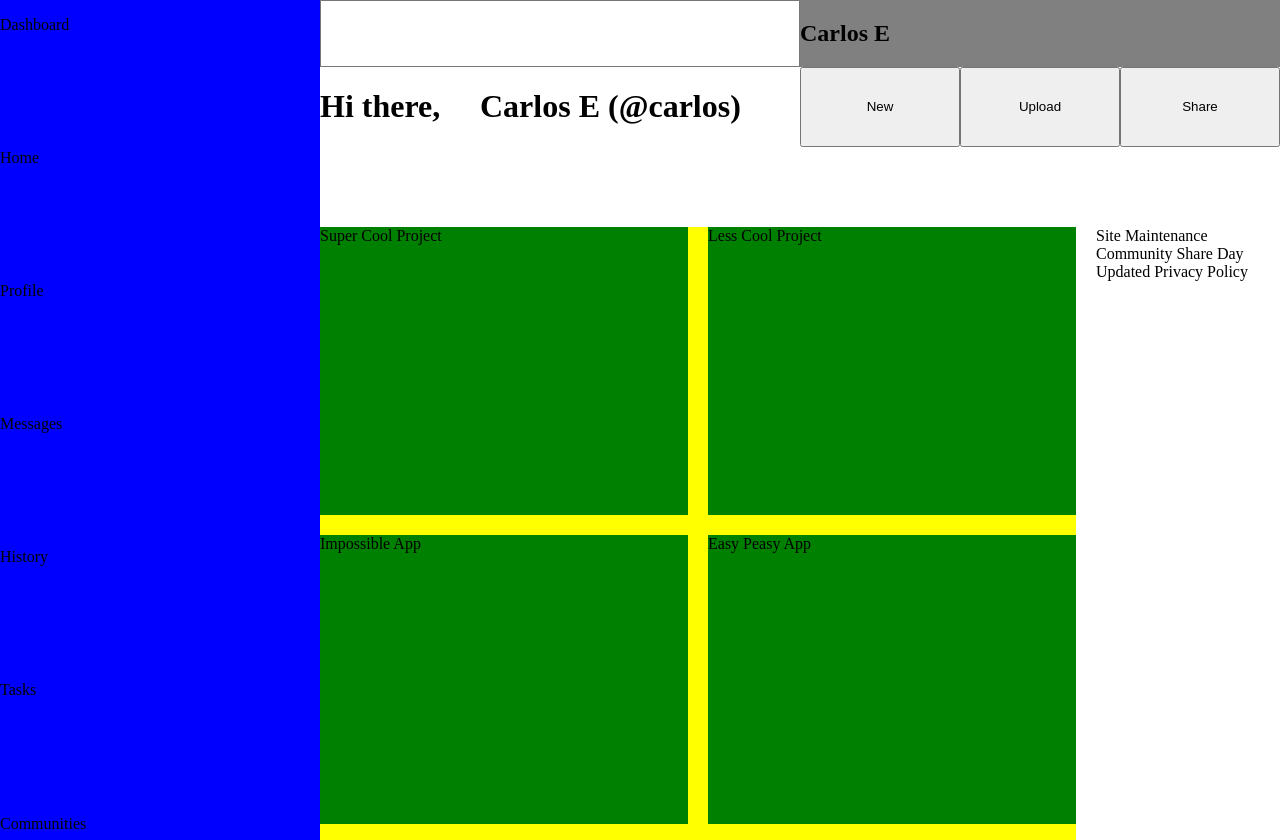
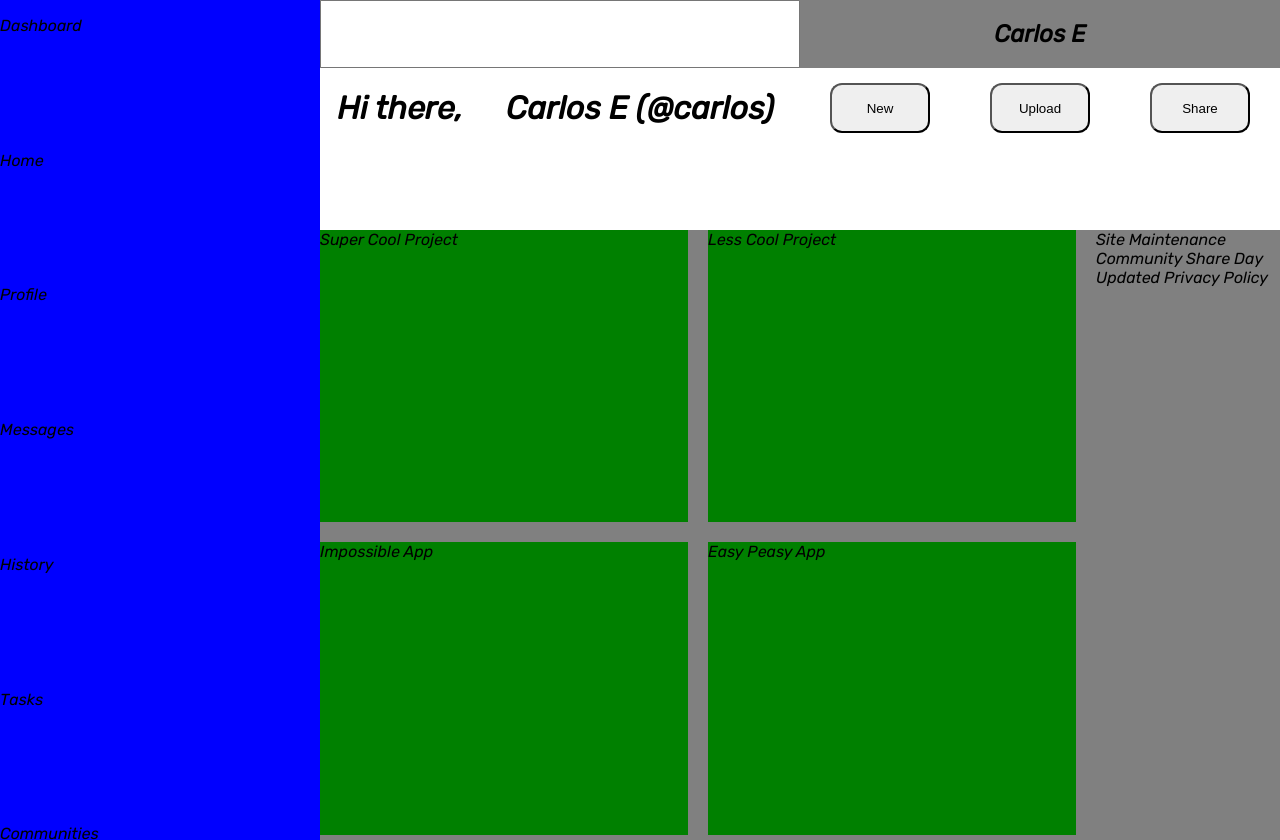
Before and after one commit to CarlosElizalde98/Admin-Dashboard, a plain HTML site: page index.html in a window 1280 px wide. Shown: the top 840 px of the page. Drawn offline with Linux system fonts and the light colour scheme.

Commit message:
Added font and styling for nav buttons.

```diff
--- a/style.css
+++ b/style.css
@@ -1,11 +1,13 @@
+@import url('https://fonts.googleapis.com/css2?family=Rubik:ital@1&display=swap');
 :root {
-
+ --main-content-color: gray;
 }
 
 body {
     margin: 0;
     padding: 0;
     list-style-type: none;
+    font-family: 'Rubik', sans-serif;
 }
 
 .container {
@@ -38,13 +40,13 @@ body {
 }
 
 .main-content {
-
     display: grid;
-    gap: 20px;
+    gap: 20px 20px;
     grid-column: 2;
     grid-row: 2 / -1;
     grid-template-columns: 2fr 2fr 1fr;
     grid-template-rows: repeat(3, 1fr);
+    background-color: var(--main-content-color);
 }
 
 .projects {
@@ -54,7 +56,7 @@ body {
     gap: 20px;
     grid-template-columns: repeat(2, 1fr);
     grid-template-rows: repeat(3, 1fr);
-    background-color: yellow;
+
 
 }
 
@@ -71,3 +73,14 @@ body {
     grid-column: 3;
     grid-row: 3 / 4;
 }
+
+ .name {
+    justify-self: center;
+}
+
+.nav-button {
+    height: 50px;
+    width: 100px;
+    border-radius: 12px;
+    place-self: center;
+}
```
